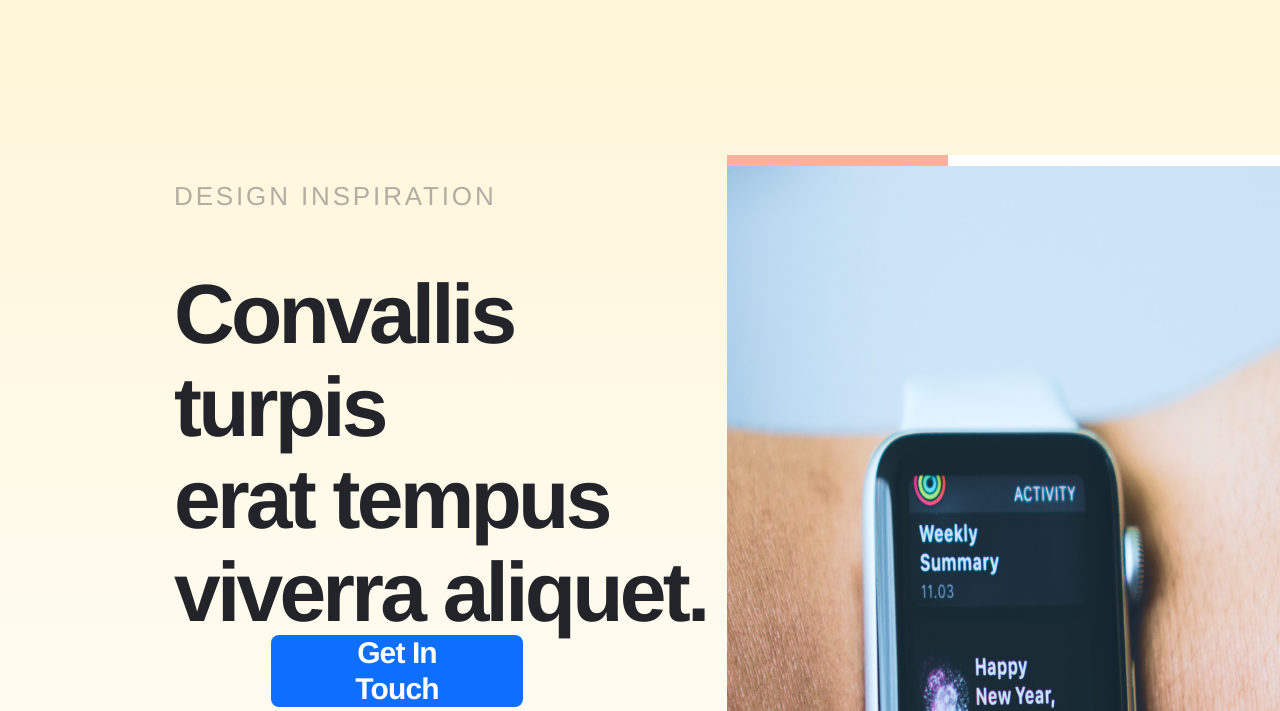
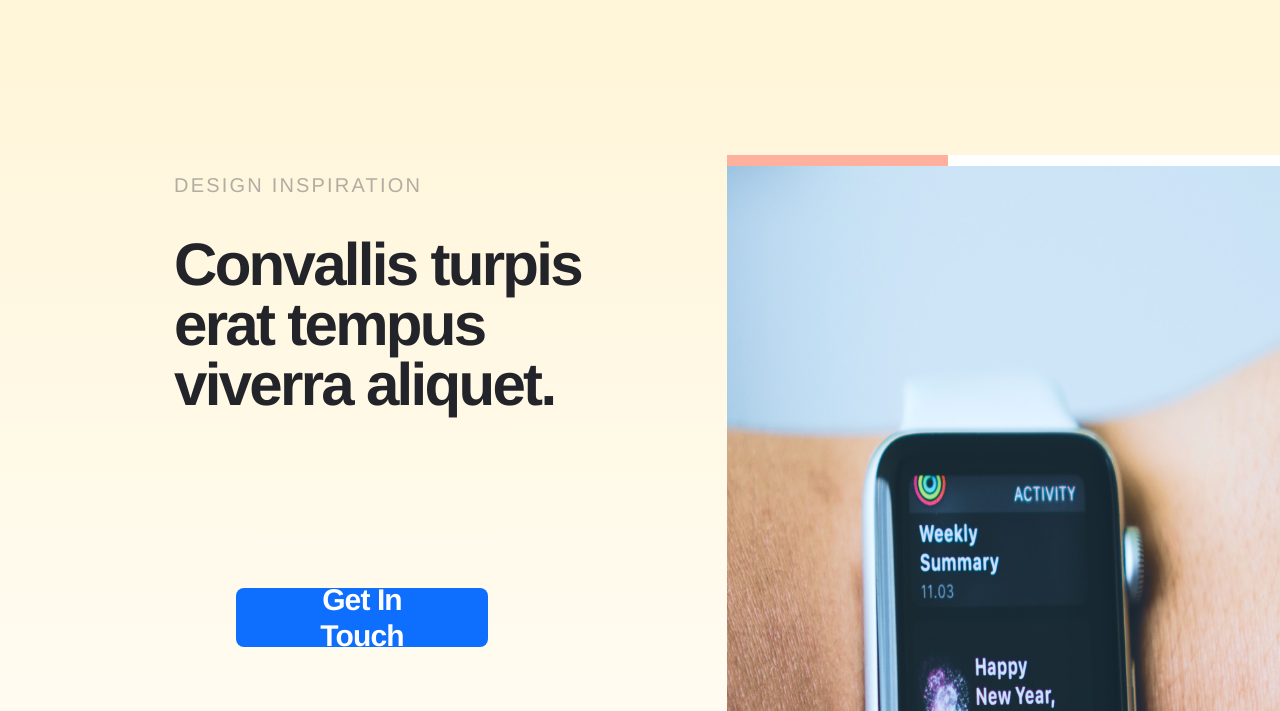
Before and after one commit to veronicaweiss97/portfolio, a website: page dist/space/index.html in a window 1280 px wide. Shown: the part 89-800 px from the top of the page. Drawn offline with Linux system fonts and the light colour scheme.

Commit message:
reformating space in portfolio

```diff
--- a/dist/space/src/css/style.css
+++ b/dist/space/src/css/style.css
@@ -111,8 +111,8 @@ body .container .container_content .container_description p {
   font-family: Helvetica Neue;
   font-style: normal;
   font-weight: 500;
-  font-size: 26px;
-  line-height: 120%;
+  font-size: 20px;
+  line-height: 100%;
   display: -webkit-box;
   display: -ms-flexbox;
   display: flex;
@@ -128,8 +128,8 @@ body .container .container_content .container_description h1 {
   font-family: Helvetica Neue;
   font-style: normal;
   font-weight: bold;
-  font-size: 84px;
-  line-height: 110%;
+  font-size: 60px;
+  line-height: 100%;
   display: -webkit-box;
   display: -ms-flexbox;
   display: flex;
@@ -154,9 +154,9 @@ body .container .container_content .container_description .get_in_touch_btn {
   padding: 18px 41px;
   position: absolute;
   width: 252px;
-  height: 72px;
-  left: 271px;
-  top: 644px;
+  height: 59px;
+  left: 236px;
+  top: 597px;
   background: #0E6FFF;
   border-radius: 8px;
   font-family: Helvetica Neue;
@@ -241,7 +241,7 @@ body .container .container_content .container_bg .first-slider-nav {
 
 .section_one .container_section_one {
   margin: 0 auto;
-  width: 72%;
+  width: 95%;
 }
 
 .section_one .container_section_one .container_content_one .container_descr_one {
@@ -321,7 +321,7 @@ body .container .container_content .container_bg .first-slider-nav {
 
 .two .container_section_two {
   margin: 0 auto;
-  width: 72%;
+  width: 95%;
 }
 
 .two .container_section_two .container_ipad {
--- a/dist/space/src/sass/style.sass
+++ b/dist/space/src/sass/style.sass
@@ -67,8 +67,8 @@ body
                     font-family: Helvetica Neue
                     font-style: normal
                     font-weight: 500
-                    font-size: 26px
-                    line-height: 120%
+                    font-size: 20px
+                    line-height: 100%
                     display: flex
                     align-items: center
 
@@ -79,8 +79,8 @@ body
                     font-family: Helvetica Neue
                     font-style: normal
                     font-weight: bold
-                    font-size: 84px
-                    line-height: 110%
+                    font-size: 60px
+                    line-height: 100%
                     display: flex
                     align-items: center
 
@@ -93,9 +93,9 @@ body
                     padding: 18px 41px
                     position: absolute
                     width: 252px
-                    height: 72px
-                    left: 271px
-                    top: 644px
+                    height: 59px
+                    left: 236px
+                    top: 597px
                     background: #0E6FFF
                     border-radius: 8px
                     font-family: Helvetica Neue
@@ -159,7 +159,7 @@ body
     background: linear-gradient(to bottom, #D8F6FF, #fff)
     .container_section_one
         margin: 0 auto
-        width: 72%
+        width: 95%
         .container_content_one
             .container_descr_one
                 display: flex
@@ -207,7 +207,7 @@ body
 .two
     .container_section_two
         margin: 0 auto
-        width: 72%
+        width: 95%
         bg
         .container_ipad
             width: 100%
--- a/dist/yoga/src/css/style.css
+++ b/dist/yoga/src/css/style.css
@@ -293,6 +293,8 @@ a {
 }
 
 .container .container_cont_img .container_content .descr {
+  width: 100%;
+  text-align: center;
   font-size: 20px;
   line-height: 32px;
   color: #9A9A9A;
--- a/dist/yoga/src/sass/style.sass
+++ b/dist/yoga/src/sass/style.sass
@@ -154,6 +154,8 @@ a
                     width: 100%
 
             .descr
+                width: 100%
+                text-align: center
                 font-size: 20px
                 line-height: 32px
                 color: #9A9A9A
```
Also changed, not shown: 1 other file.
